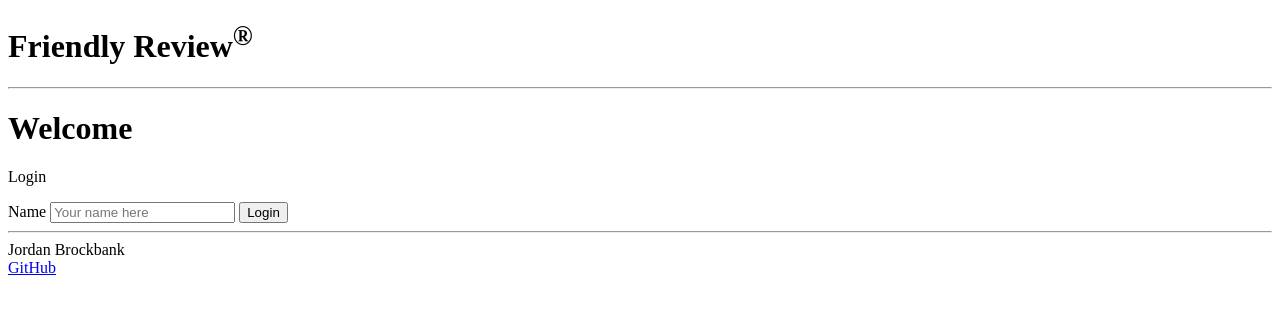
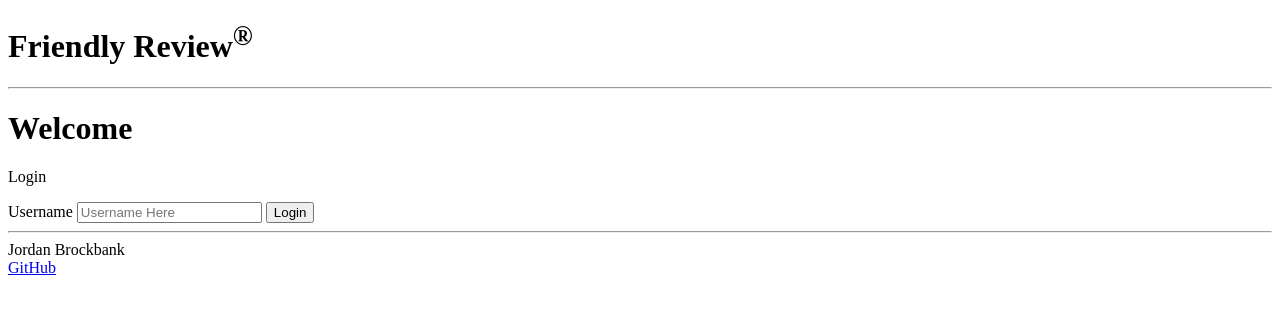
Before and after one commit to JBrockbank/Startup, a plain HTML site: page index.html in a window 1280 px wide. Drawn offline with Linux system fonts and the light colour scheme.

Commit message:
Deleted about.html links and added the username in the header of the pages

```diff
--- a/index.html
+++ b/index.html
@@ -22,8 +22,8 @@
       <h1>Welcome</h1>
       <p>Login</p>
       <form method="get" action="home.html">
-        <label for="name">Name</label>
-        <input type="text" id="name" placeholder="Your name here" />
+        <label for="name">Username</label>
+        <input type="text" id="name" placeholder="Username Here" />
         <button type="submit">Login</button>
       </form>
     </main>
```
Also changed, not shown: home.html (+3 -1 lines), profile.html (+1 -1 lines).
